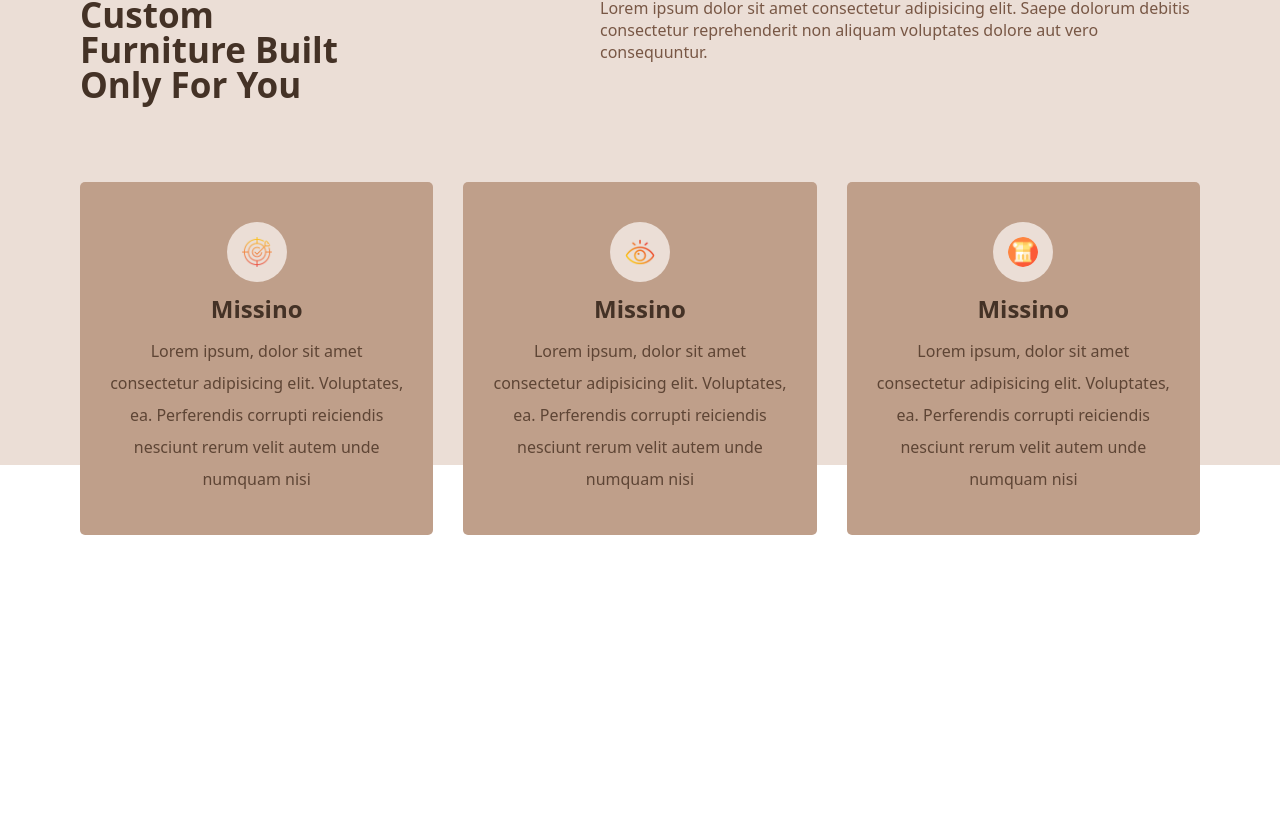
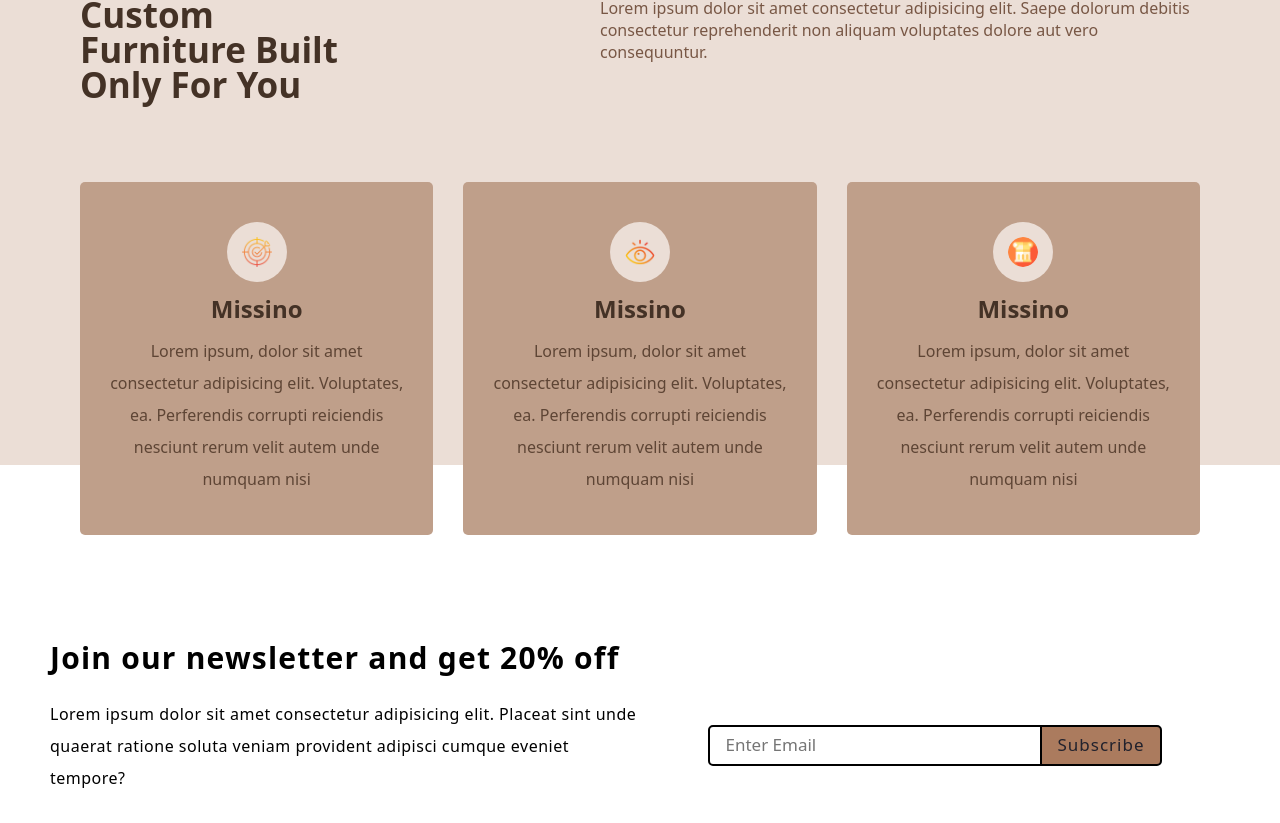
Before and after one commit to Sanjuan1290/ComfySloth, a React (Vite) app: page / in a window 1280 px wide. Shown: the part 1387-2210 px from the top of the page. Before the commit the page ends 2000 px from the top, so only its background shows below. Built offline with nearby package versions, Linux system fonts and the light colour scheme.

Commit message:
feat: news Letter done

```diff
--- a/src/Pages/Home.jsx
+++ b/src/Pages/Home.jsx
@@ -2,6 +2,7 @@
 import ShopNow from "../components/HomeComponents/ShopNow"
 import Featured from "../components/HomeComponents/Featured"
 import Custom from "../components/HomeComponents/Custom"
+import Newsletter from "../components/HomeComponents/Newsletter"
 
 export default function Home(){
 
@@ -10,6 +11,7 @@ export default function Home(){
             <ShopNow />
             <Featured />
             <Custom />
+            <Newsletter />
         </>
     )
 }
--- a/src/components/HomeComponents/Newsletter.jsx
+++ b/src/components/HomeComponents/Newsletter.jsx
@@ -0,0 +1,19 @@
+
+
+export default function Newsletter(){
+
+    return(
+        <section className="newsletter_Section">
+            <h1>Join our newsletter and get 20% off</h1>
+
+            <div>
+                <p>Lorem ipsum dolor sit amet consectetur adipisicing elit. Placeat sint unde quaerat ratione soluta veniam provident adipisci cumque eveniet tempore?</p>
+
+                <div>
+                    <input type="text" placeholder="Enter Email"/>
+                    <button>Subscribe</button>
+                </div>
+            </div>
+        </section>
+    )
+}
--- /dev/null
+++ b/src/componentsStyle/HomeStyle/newsLetter.css
@@ -0,0 +1,84 @@
+
+
+.newsletter_Section{
+    display: flex;
+    flex-direction: column;
+    justify-content: center;
+    gap: 20px;
+    height: 500px;
+    padding: 0px 50px;
+    transition: padding .4s ease;
+}
+.newsletter_Section > h1{
+    font-size: 30px;
+    letter-spacing: 1.2px;
+    width: fit-content;
+}
+
+.newsletter_Section > div {
+    display: grid;
+    grid-template-columns: 1fr 1fr;
+}
+
+.newsletter_Section > div > p{
+    letter-spacing: .5px;
+    line-height: 2;
+    max-width: 600px;
+}
+
+
+
+.newsletter_Section > div > div{
+    display: flex;
+    align-items: center;
+    justify-content: center;
+}
+.newsletter_Section > div > div > input{
+    width: 100%;
+    max-width: 300px;
+    min-width: fit-content;
+    padding: 6px 15px;
+    padding-bottom: 8px;
+    border: 2px solid black;
+    border-radius: 5px 0px 0px 5px;
+    font-size: 17px;
+}
+.newsletter_Section > div > div > button{
+    background-color: rgb(171,123,94);
+    color: rgb(34,34,45);
+    padding: 6px 15px;
+    padding-bottom: 8px;
+    border: 2px solid black;
+    margin-left: -2px;
+    border-radius: 0px 5px 5px 0px;
+    font-size: 17px;
+    letter-spacing: 1px;
+    cursor: pointer;
+    transition: background-color .4s ease, color .4s ease;
+}
+.newsletter_Section > div:nth-of-type(2) > button:hover{
+    background-color: rgb(171,123,94);
+    color: white;
+}
+
+
+@media(max-width: 1200px) {
+    .newsletter_Section{
+        padding: 20px;
+    }
+}
+
+@media(max-width: 990px){
+    .newsletter_Section > div{
+        grid-template-columns: 1fr;
+        gap: 20px;
+    }
+    .newsletter_Section > div > div{
+        justify-content: start;
+    }
+}
+@media(max-width: 780px){
+    .newsletter_Section > h1{
+        font-size: 25px;
+    }
+}
--- a/src/style.css
+++ b/src/style.css
@@ -2,6 +2,7 @@
 @import url('./componentsStyle/HomeStyle/shopNowStyle.css');
 @import url('./componentsStyle/HomeStyle/featuredStyle.css');
 @import url('./componentsStyle/HomeStyle/customStyle.css');
+@import url('./componentsStyle/HomeStyle/newsLetter.css');
 
 *{
     padding: 0;
```
